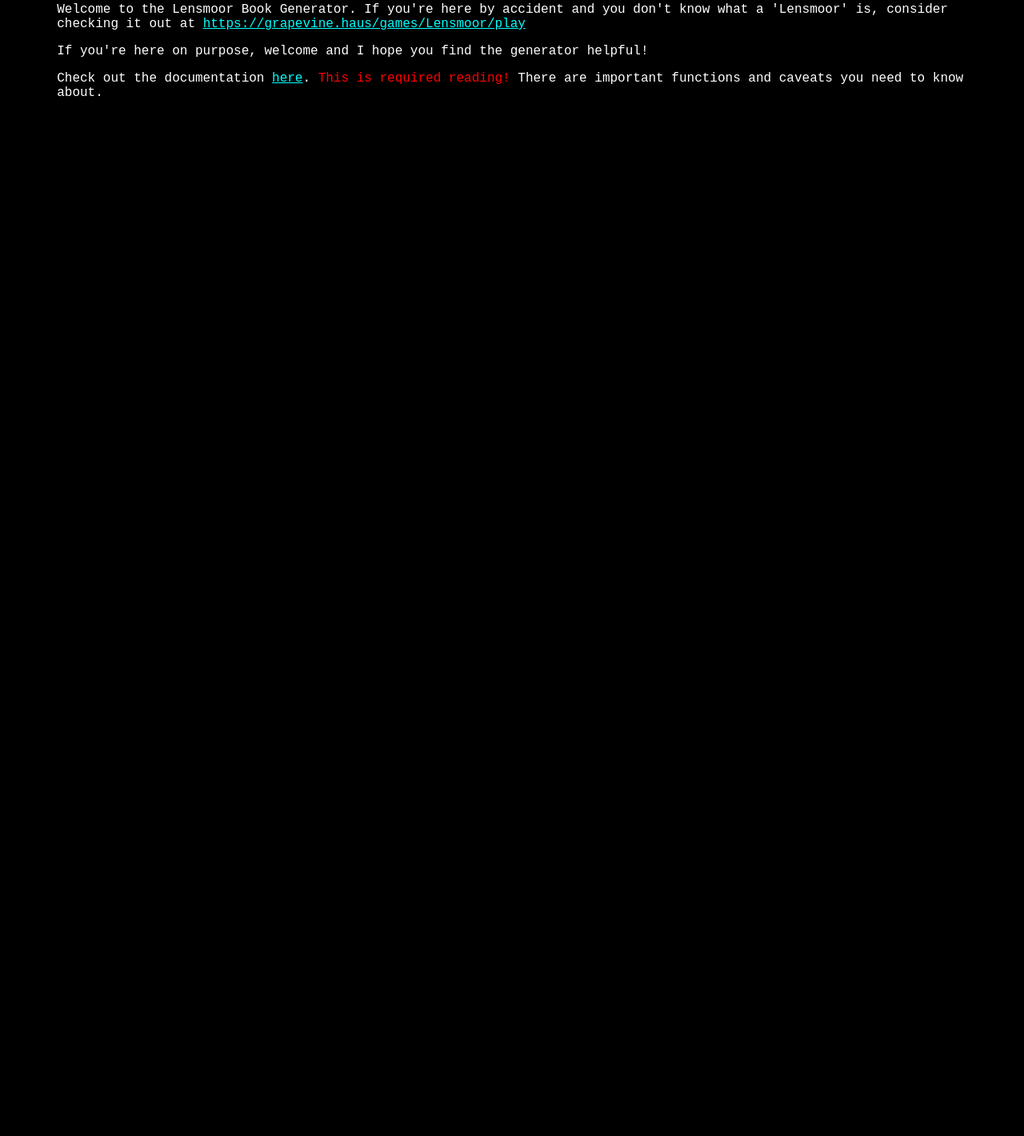
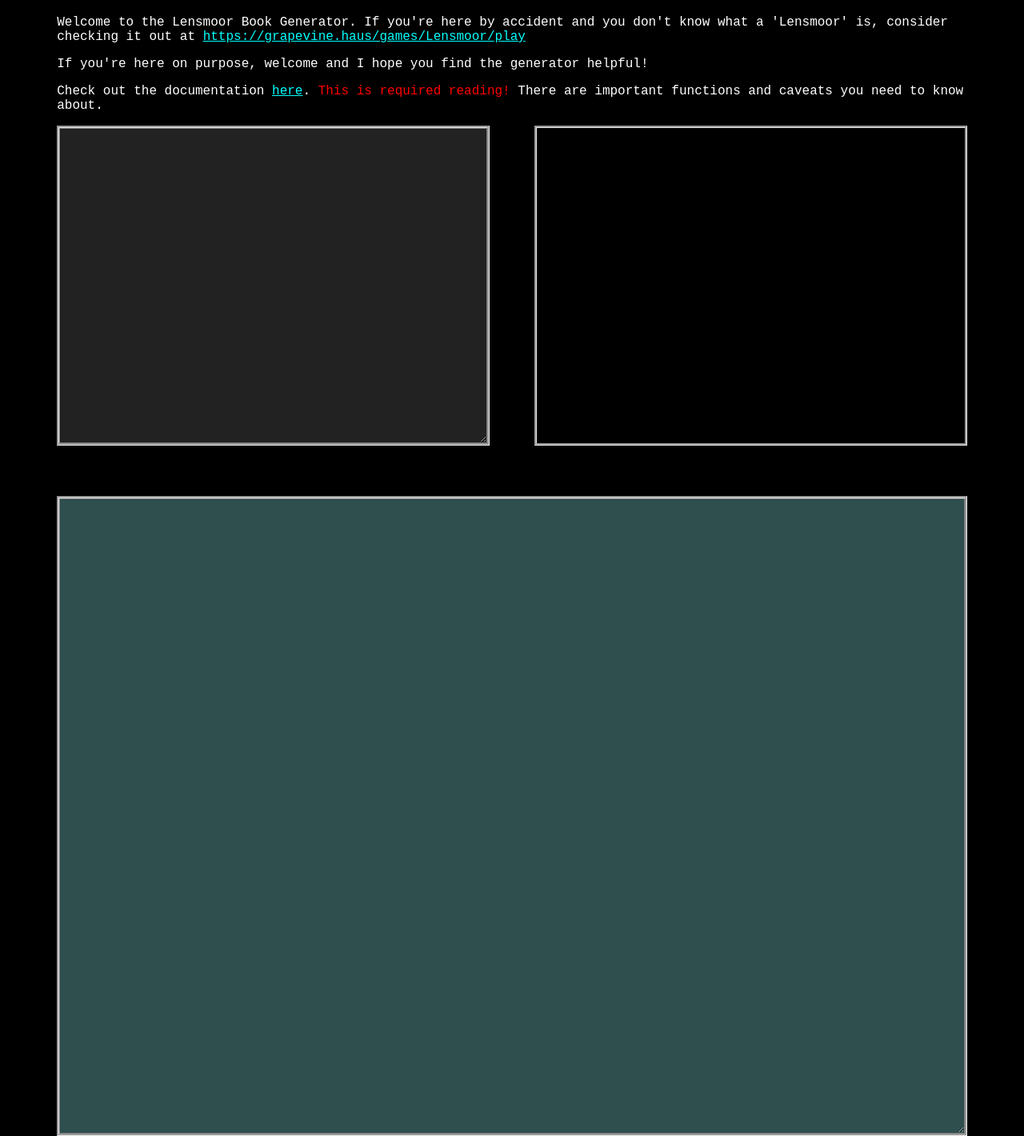
Before and after one commit to jeniferirwin/lensbooks, a plain HTML site: page index.html in a window 1280 px wide. Shown: the part 56-1476 px from the top of the page at 80% size. Before the commit the page ends 808 px from the top, so only its background shows below. Drawn offline with Linux system fonts and the light colour scheme.

Commit message:
organize divs better

```diff
--- a/index.html
+++ b/index.html
@@ -1,7 +1,9 @@
-<html>
+<!DOCTYPE html>
+<html lang="en">
   <head>
     <title>Lensmoor Book Generator</title>
     <link rel="stylesheet" href="index.css">
+    <script src="index.js"></script>
   </head>
   <body>
     <div id="intro">
@@ -22,6 +24,15 @@
         functions and caveats you need to know about.
       </p>
     </div>
-  <script src="index.js"/>
+  <div id="upper">
+    <div id="div-bookinput">
+        <textarea id="bookinput" name="bookinput" oninput="OnInputChange()"></textarea>
+    </div>
+    <div id="wysiwyg">
+    </div>
+  </div>
+  <div id="div-bookoutput">
+    <textarea id="bookoutput" name="bookoutput"></textarea>
+  </div>
   </body>
 </html>
```
